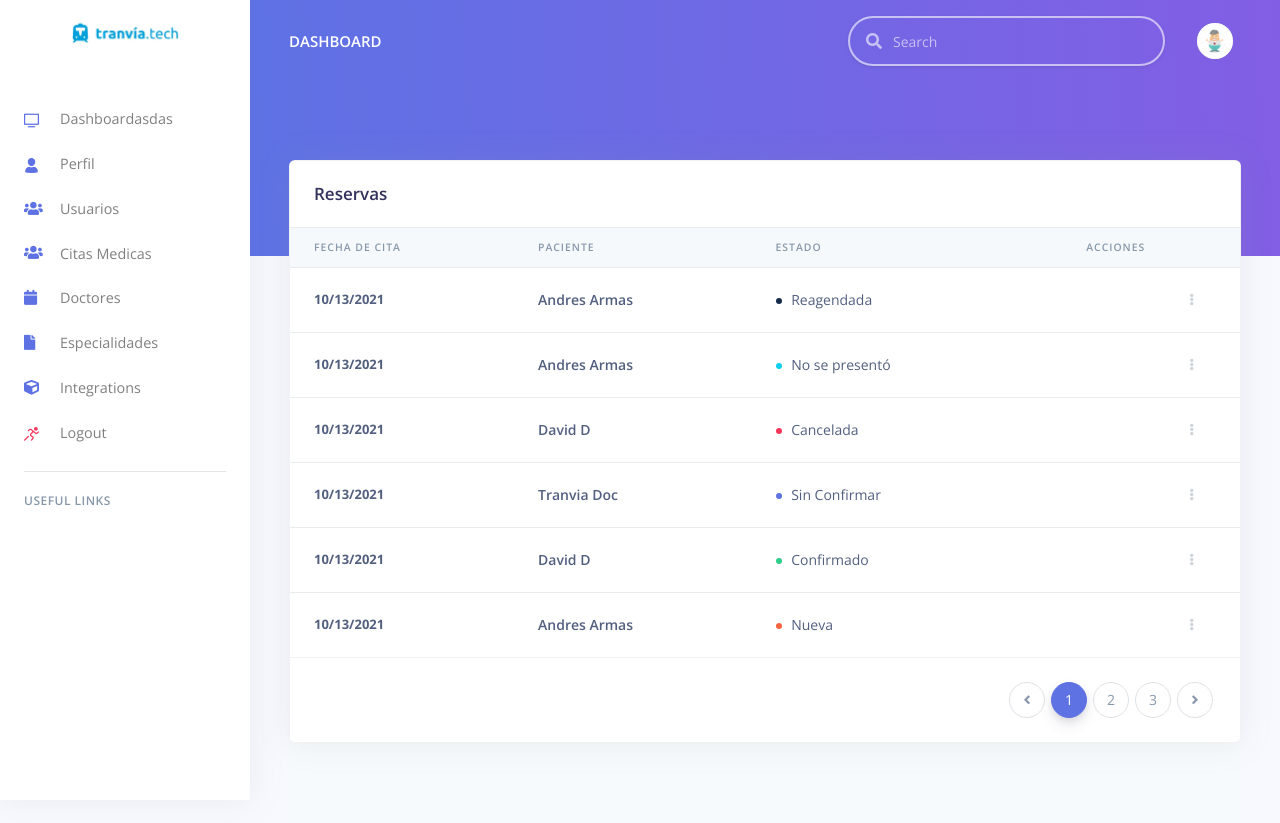
After one commit to JoseMa35/SandBox, a Django app: page /online in a window 1280 px wide. The commit adds this page. Run offline with Django 3.2, Linux system fonts and the light colour scheme; a user stored in the database is signed in; data comes from the database, SQL or seed files in the repository; both versions use the stored data as it was after the commit; data that the repository does not hold is empty; parts of the project's set-up code (start-up, migrations or seed data) failed here and were passed over; some libraries are stand-ins or nearby versions.

Commit message:
add list online and modifacation models booking

```diff
--- a/app/urls.py
+++ b/app/urls.py
@@ -84,4 +84,12 @@ urlpatterns = [
         "integrations/calendar/event/freetime",
         gcalendar.free_time
     ),
+
+    # #
+    # urls online reservation
+    # #
+    path(
+        "online",
+        views.list_online
+    )
 ]
--- a/app/views.py
+++ b/app/views.py
@@ -3,6 +3,7 @@ import requests
 from django.conf import settings
 from django.utils import timezone
 from django.http import HttpResponseRedirect
+from django.shortcuts import render
 
 from django.contrib.auth.decorators import login_required
 from django.template import loader
@@ -11,7 +12,7 @@ from django import template
 
 from accounts.models import User, Profile
 from commons.models import Specialty, IntegrationKey, Integration
-
+from tenants.models import Booking
 
 @login_required(login_url="/login/")
 def index(request):
@@ -156,3 +157,15 @@ def specialty_form(request):
 
     html_template = loader.get_template('specialties/index.html')
     return HttpResponse(html_template.render(context, request))
+
+# #
+# list online dating
+# #
+
+@login_required(login_url="/login/")
+def list_online(request):
+    patient = Booking.objects.all().order_by('-datetime')
+    return render(request,
+        "online/list.html",
+        {"patient": patient}
+    )
--- a/core/templates/includes/sidenav.html
+++ b/core/templates/includes/sidenav.html
@@ -102,7 +102,7 @@
 
                 <li class="nav-item">
                     <a class=" nav-link {% if 'index' in segment %} active {% endif %}" href="/"> <i
-                            class="ni ni-tv-2 text-primary"></i> Dashboard
+                            class="ni ni-tv-2 text-primary"></i> Dashboardasdas
                     </a>
                 </li>
                 <li class="nav-item">
@@ -115,6 +115,12 @@
                         <i class="fa fa-users text-blue"></i> Usuarios
                     </a>
                 </li>
+                <li class="nav-item">
+                    <a class="nav-link {% if 'online' in segment %} active {% endif %}" href="/online">
+                        <i class="fa fa-users text-blue"></i> Citas Medicas
+                    </a>
+                </li>
+
                 {#          <li class="nav-item">#}
                 {#            <a class="nav-link {% if 'appointments' in segment %} active {% endif %}" href="/appointments">#}
                 {#              <i class="fa fa-calendar text-blue"></i> Appointments#}
--- /dev/null
+++ b/core/templates/online/list.html
@@ -0,0 +1,128 @@
+{% extends 'layouts/base.html' %}
+
+{% block title %} Tables {% endblock title %}
+
+{% block content %}
+
+    <!-- Header -->
+    <div class="header bg-gradient-primary pb-8 pt-5 pt-md-8">
+        <div class="container-fluid">
+
+        </div>
+    </div>
+
+    <div class="container-fluid mt--7">
+
+        <!-- Table -->
+        <div class="row">
+            <div class="col">
+                <div class="card shadow">
+                    <div class="card-header border-0">
+                        <h3 class="mb-0">Reservas</h3>
+                    </div>
+                    <div class="table-responsive">
+                        <table class="table align-items-center table-flush">
+                            <thead class="thead-light">
+                            <tr>
+                                <th scope="col">Fecha de cita</th>
+                                <th scope="col">Paciente</th>
+                                <th scope="col">Estado</th>
+                                <th scope="col">Acciones</th>
+                            </tr>
+                            </thead>
+                            <tbody>
+                            {% for patients in patient %}
+                                <tr>
+                                    <td>
+                                        <b>{{ patients.datetime|date:"SHORT_DATE_FORMAT" }}</b>
+                                    </td>
+                                    <th scope="row">
+                                        <div class="media align-items-center">
+                                            <div class="media-body">
+                                                <span class="mb-0 text-sm">{{ patients.virtual_profile |title }}</span>
+                                            </div>
+                                        </div>
+                                    </th>
+                                    <td>
+                                        {% if patients.status == 0 %}
+                                            <span class="badge badge-dot mr-4">
+                                                <i class="bg-warning"></i>
+                                                <span class="status">Nueva</span>
+                                              </span>
+                                        {% elif patients.status == 1%}
+                                            <span class="badge badge-dot mr-4">
+                                                <i class="bg-success"></i>
+                                                <span class="status">Confirmado</span>
+                                            </span>
+                                        {% elif patients.status == 2%}
+                                            <span class="badge badge-dot mr-4">
+                                                <i class="bg-primary"></i>
+                                                <span class="status">Sin Confirmar</span>
+                                            </span>
+                                        {% elif patients.status == 3 %}
+                                            <span class="badge badge-dot mr-4">
+                                                <i class="bg-danger"></i>
+                                                <span class="status">Cancelada</span>
+                                            </span>
+                                        {% elif patients.status == 4 %}
+                                            <span class="badge badge-dot mr-4">
+                                                <i class="bg-info"></i>
+                                                <span class="status">No se presentó</span>
+                                            </span>
+                                        {% else %}
+                                            <span class="badge badge-dot mr-4">
+                                                <i class="bg-default"></i>
+                                                <span class="status">Reagendada</span>
+                                            </span>
+                                        {% endif %}
+                                    </td>
+                                    <td class="text-right">
+                                        <div class="dropdown">
+                                            <a class="btn btn-sm btn-icon-only text-light" href="#" role="button"
+                                               data-toggle="dropdown" aria-haspopup="true" aria-expanded="false">
+                                                <i class="fas fa-ellipsis-v"></i>
+                                            </a>
+                                            <div class="dropdown-menu dropdown-menu-right dropdown-menu-arrow">
+                                                <a class="dropdown-item" href="#">Editar</a>
+                                            </div>
+                                        </div>
+                                    </td>
+                                </tr>
+                            {% endfor %}
+                            </tbody>
+                        </table>
+                    </div>
+                    <div class="card-footer py-4">
+                        <nav aria-label="...">
+                            <ul class="pagination justify-content-end mb-0">
+                                <li class="page-item disabled">
+                                    <a class="page-link" href="#" tabindex="-1">
+                                        <i class="fas fa-angle-left"></i>
+                                        <span class="sr-only">Previous</span>
+                                    </a>
+                                </li>
+                                <li class="page-item active">
+                                    <a class="page-link" href="#">1</a>
+                                </li>
+                                <li class="page-item">
+                                    <a class="page-link" href="#">2 <span class="sr-only">(current)</span></a>
+                                </li>
+                                <li class="page-item"><a class="page-link" href="#">3</a></li>
+                                <li class="page-item">
+                                    <a class="page-link" href="#">
+                                        <i class="fas fa-angle-right"></i>
+                                        <span class="sr-only">Next</span>
+                                    </a>
+                                </li>
+                            </ul>
+                        </nav>
+                    </div>
+                </div>
+            </div>
+        </div>
+        {% include "includes/footer.html" %}
+    </div>
+{% endblock content %}
+
+<!-- Specific JS goes HERE -->
+{% block javascripts %}{% endblock javascripts %}
--- a/payments/models.py
+++ b/payments/models.py
@@ -43,5 +43,5 @@ class  Payment(models.Model):
         verbose_name = "Pago"
         verbose_name_plural = "Pagos"
 
-    def __self(self):
+    def __str__(self):
         return self.payment_id
--- a/tenants/models.py
+++ b/tenants/models.py
@@ -3,7 +3,7 @@ from multiselectfield import MultiSelectField
 # Create your models here.
 from accounts.models import User, Profile
 from commons.models import Specialty
-
+from . import StatusQoutes
 
 # Create your models here.
 class Tenant(models.Model):
@@ -84,9 +84,15 @@ class Booking(models.Model):
         Profile,
         on_delete=models.CASCADE
     )
-    status = models.CharField(
-        max_length=100
+    # status = models.CharField(
+    #     max_length=100
+    # )
+
+    status = models.IntegerField(
+        choices=StatusQoutes.choices,
+        default=StatusQoutes.NEW
     )
+
     datetime = models.DateTimeField(
         auto_now=False,
         auto_now_add=False
@@ -100,7 +106,12 @@ class Booking(models.Model):
     updated_at = models.DateTimeField(
         auto_now=True
     )
+    class  Meta:
+        verbose_name = "Reserva"
+        verbose_name_plural = "Reservas"
 
+    def __str__(self):
+        return str(self.doctor_id)
 
 class BookingDetail(models.Model):
     booking_id = models.OneToOneField(
```
Also changed, not shown: accounts/models.py (+69 -18 lines), tenants/__init__.py (+13 -16 lines), db.sqlite3, tenants/migrations/0006_auto_20211013_2250.py (added).
